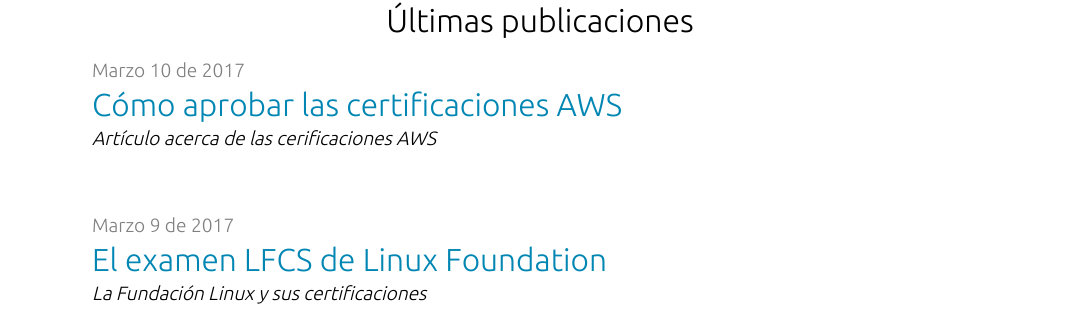
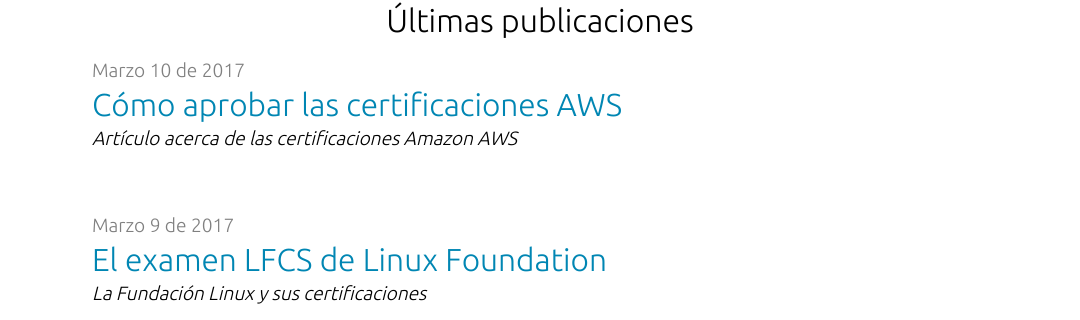
Before and after one commit to carniceriavillon/piensapython, a Jekyll site: the page built from proyectos.html, in a window 1280 px wide. Shown: the part 108-428 px from the top of the page, without its empty margins (100-1180 px from the left). Built offline with Jekyll 4.4.1, drawn with Linux system fonts in a browser that asks for light colours.

Commit message:
correct phrase

```diff
--- a/_posts/linux/2017-03-10-como-aprobar-las-certificaciones-aws.md
+++ b/_posts/linux/2017-03-10-como-aprobar-las-certificaciones-aws.md
@@ -1,6 +1,6 @@
 ---
 layout: default
-intro: 'Artículo acerca de las cerificaciones AWS'
+intro: 'Artículo acerca de las certificaciones Amazon AWS'
 title: Cómo aprobar las certificaciones AWS
 category: linux
 meta_contenido: certificaciones aws
@@ -9,7 +9,7 @@
 
 <h1 class="centrar-titulo-blog">Cómo aprobar las certificaciones AWS</h1>
 
-<p><em>Traducción del artículo de Adrian Cantrill (<a href="https://twitter.com/adriancantrill">@adriancantrill</a>) publicado originalmente el 27 de marzo de 2016 como “<strong>How to pass AWS certifications</strong>”
+<p style="text-align: left;"><em>Traducción del artículo de Adrian Cantrill (<a href="https://twitter.com/adriancantrill">@adriancantrill</a>) publicado originalmente el 27 de marzo de 2016 como “<strong>How to pass AWS certifications</strong>”
 en <a href="http://cantrill.io/certification/aws/2016/03/27/how-to-pass-AWS-certifications.html">http://cantrill.io/certification/aws/2016/03/27/how-to-pass-AWS-certifications.html</a></em></p>
 
 Mar 27, 2016 • Adrian Cantrill
```
Also changed, not shown: 1 other file.
